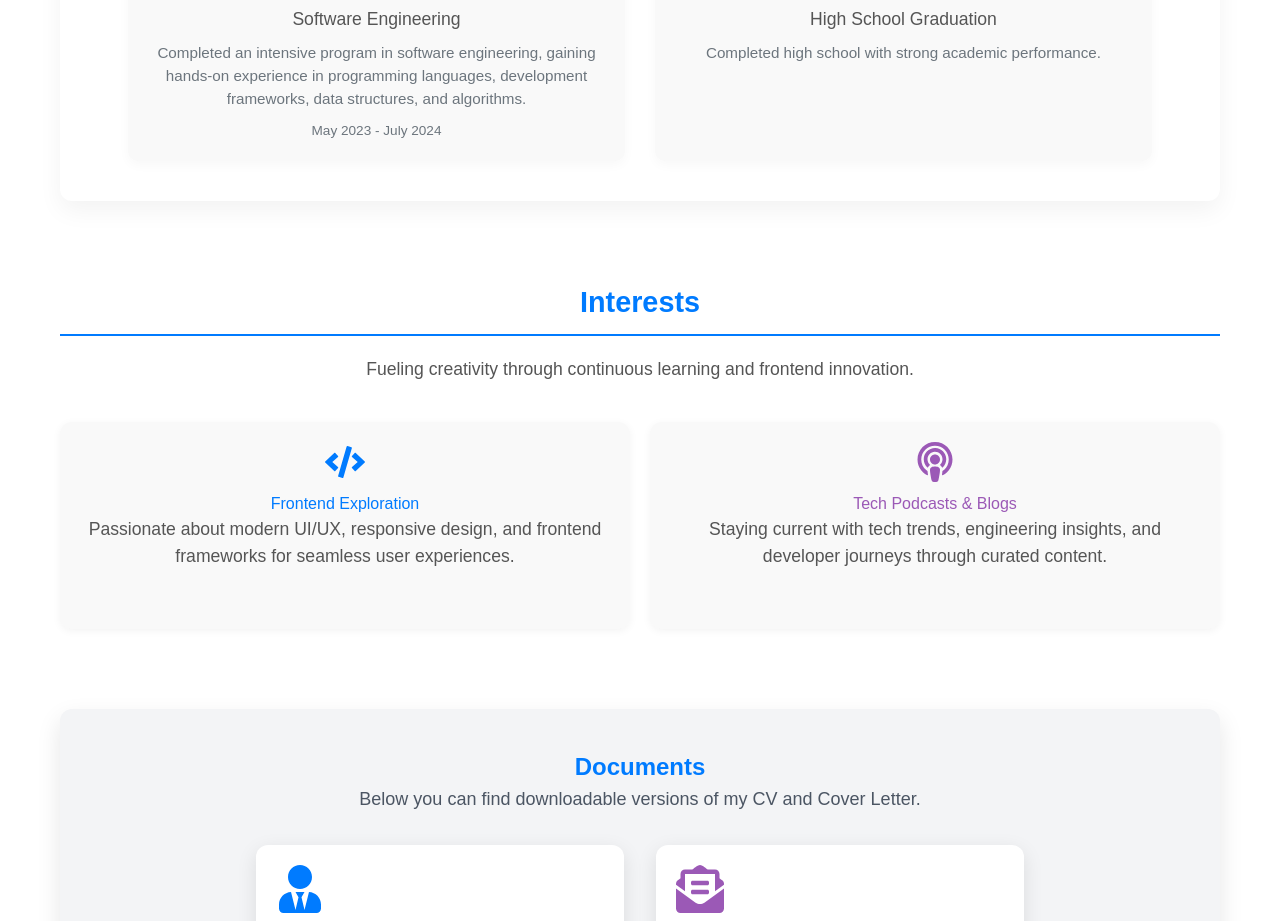
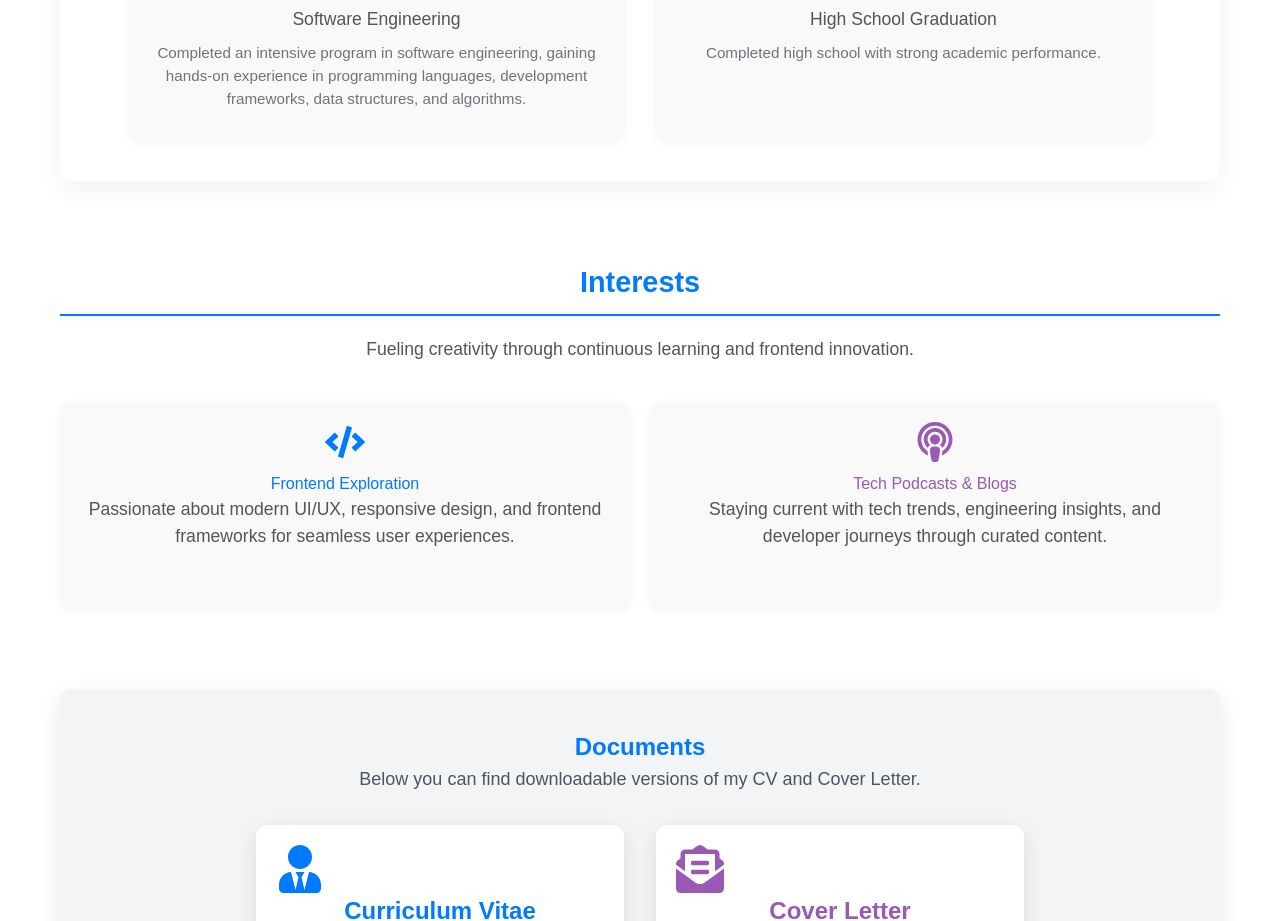
Before and after one commit to Monwabisindlovu/my-portfolio, a React (Create React App) app: page / in a window 1280 px wide. Shown: the part 1564-2485 px from the top of the page. Built offline with nearby package versions, Linux system fonts and the light colour scheme.

Commit message:
updated personal website

```diff
--- a/src/components/Education.js
+++ b/src/components/Education.js
@@ -15,7 +15,6 @@ const Education = () => (
           <p className="description">
             Completed an intensive program in software engineering, gaining hands-on experience in programming languages, development frameworks, data structures, and algorithms.
           </p>
-          <p className="text-sm">May 2023 - July 2024</p>
         </div>
 
         {/* High School Certificate */}
```
